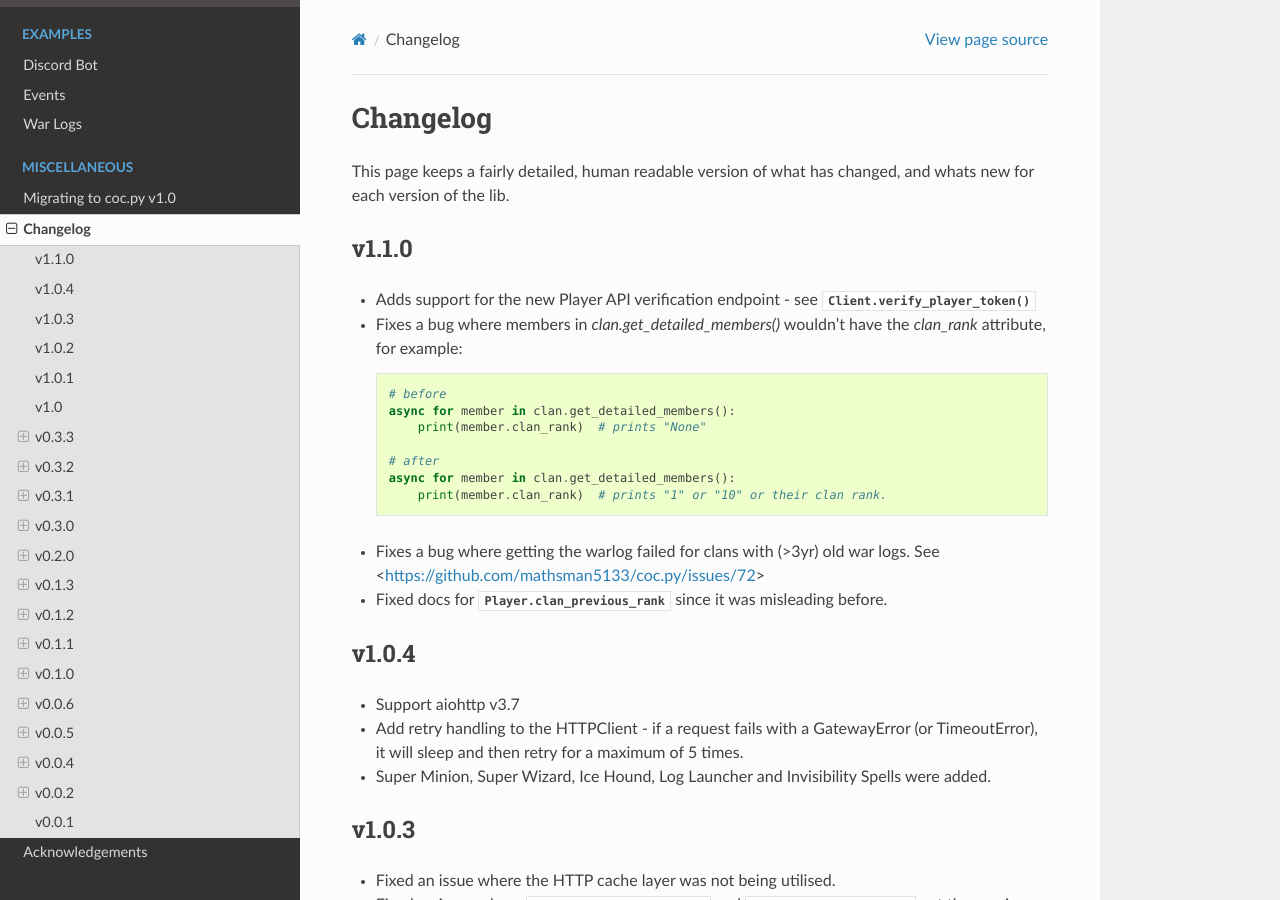
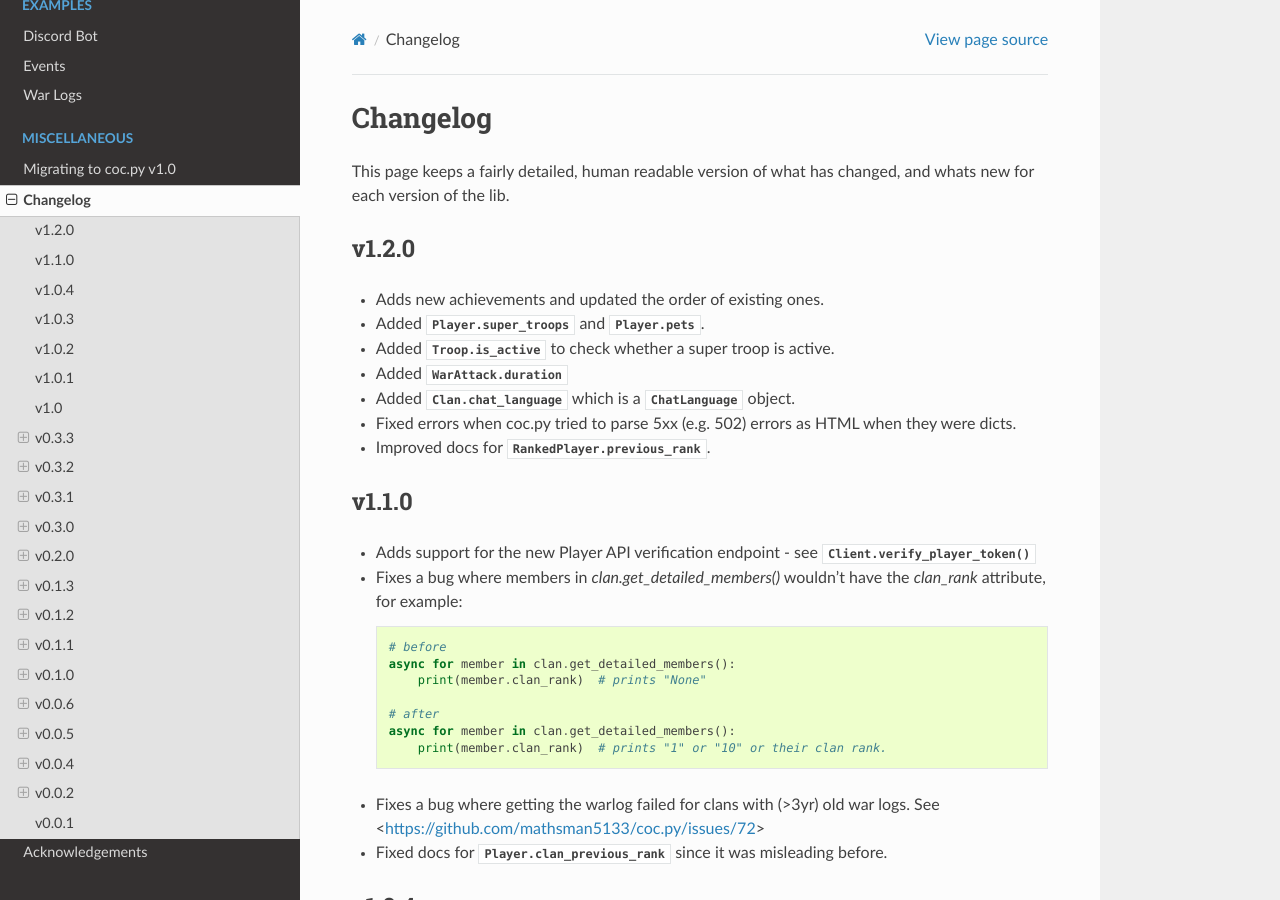
Before and after one commit to mathsman5133/coc.py, a Sphinx documentation site: the page built from docs/miscellaneous/changelog.rst, in a window 1280 px wide and 900 px high. Built offline with Sphinx 7.4.7 and the Read the Docs theme 2.0.0, drawn with Linux system fonts in a browser that asks for light colours; pages that are not in the unit, such as notebooks, are missing from menus.

Commit message:
Version bump to v1.2.0

```diff
--- a/coc/__init__.py
+++ b/coc/__init__.py
@@ -22,7 +22,7 @@ OUT OF OR IN CONNECTION WITH THE SOFTWARE OR THE USE OR OTHER DEALINGS IN THE
 SOFTWARE.
 """
 
-__version__ = "1.2.0a"
+__version__ = "1.2.0"
 
 from .abc import BasePlayer, BaseClan
 from .clans import RankedClan, Clan
--- a/docs/miscellaneous/changelog.rst
+++ b/docs/miscellaneous/changelog.rst
@@ -6,6 +6,24 @@ Changelog
 ===========
 This page keeps a fairly detailed, human readable version
 of what has changed, and whats new for each version of the lib.
+
+v1.2.0
+------
+
+- Adds new achievements and updated the order of existing ones.
+
+- Added :attr:`Player.super_troops` and :attr:`Player.pets`.
+
+- Added :attr:`Troop.is_active` to check whether a super troop is active.
+
+- Added :attr:`WarAttack.duration`
+
+- Added :attr:`Clan.chat_language` which is a :class:`ChatLanguage` object.
+
+- Fixed errors when coc.py tried to parse 5xx (e.g. 502) errors as HTML when they were dicts.
+
+- Improved docs for :attr:`RankedPlayer.previous_rank`.
+
 
 v1.1.0
 ------
--- a/setup.py
+++ b/setup.py
@@ -7,7 +7,7 @@ REQUIREMENTS = []
 with open(os.path.join(os.getcwd(), "requirements.txt")) as f:
     REQUIREMENTS = f.read().splitlines()
 
-VERSION = "1.2.0a"
+VERSION = "1.2.0"
 if "a" in VERSION:
     VERSION += "+" + subprocess.check_output(["git", "rev-parse", "--short", "HEAD"]).decode("utf-8").strip()
 
```
